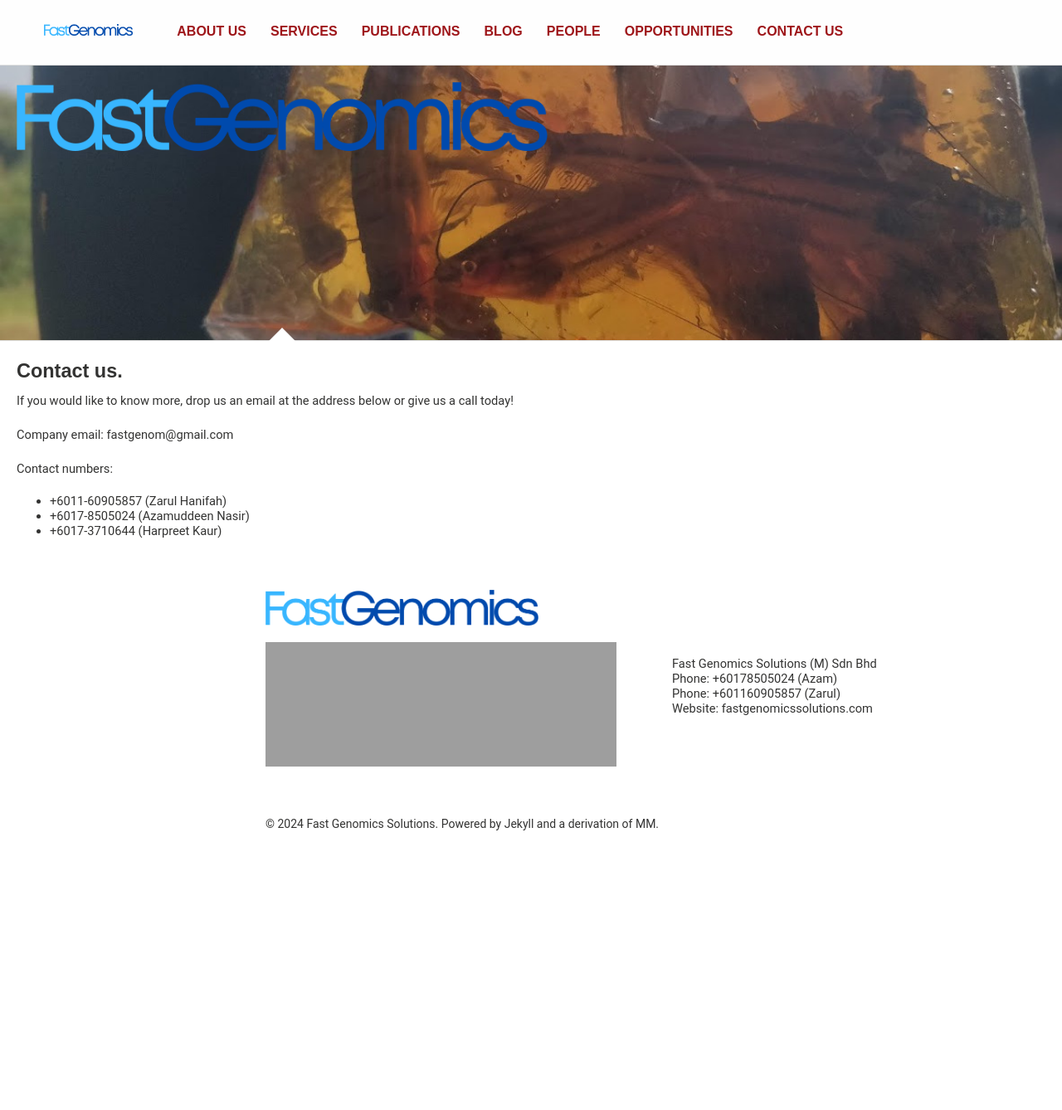
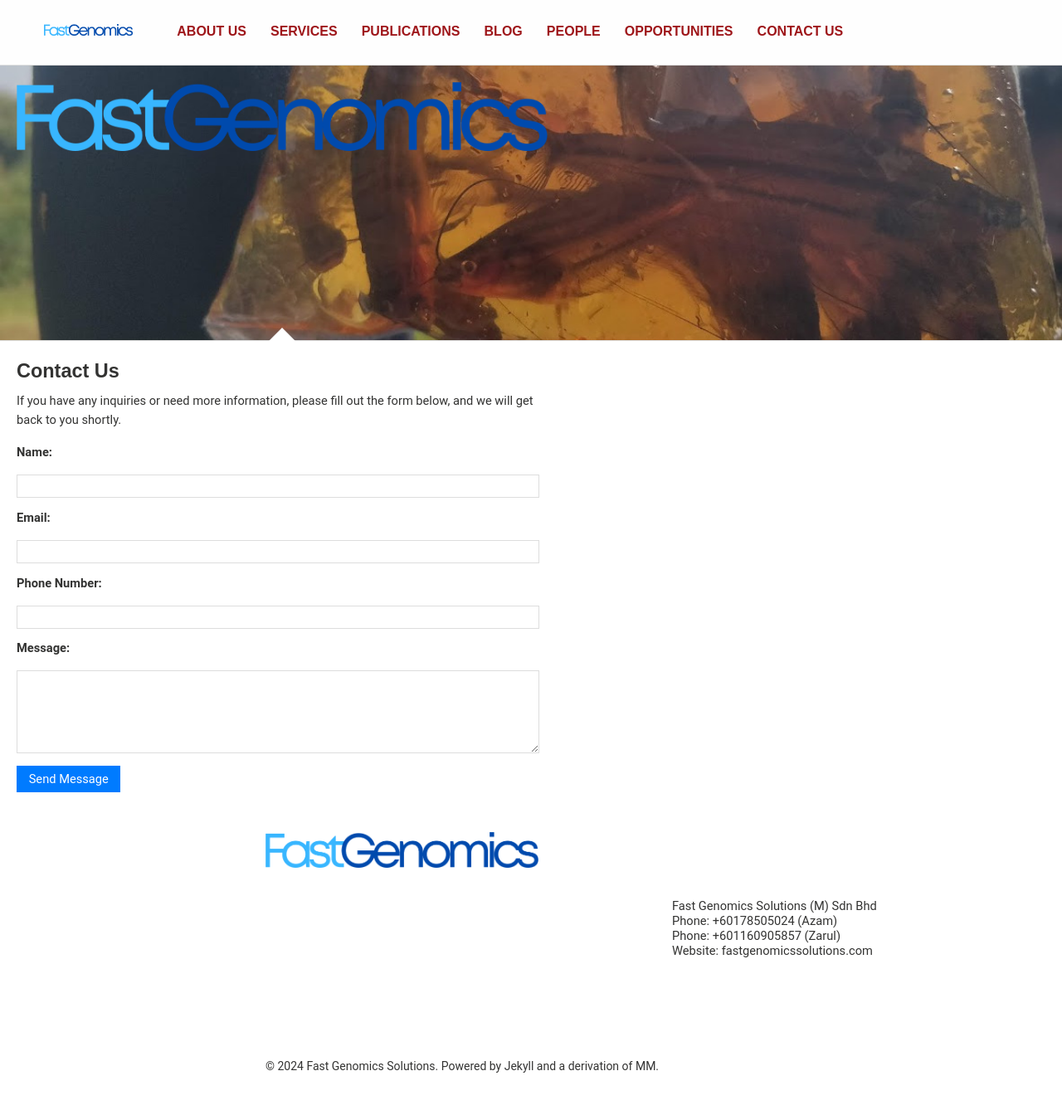
Before and after one commit to ZarulHanifah/ZarulHanifah.github.io, a Jekyll site: the page built from contactus/index.md, in a window 1280 px wide. Shown: the whole page at 83% size. Built offline with Jekyll 4.4.1, drawn with Linux system fonts in a browser that asks for light colours; nearby versions of some CDN libraries; comment, search, counter and statistics services are not loaded; before the commit the page ends 1046 px from its top, so only the background shows below that; grey boxes are pictures that could not be loaded.

Commit message:
Edit contactus, use formspree!

```diff
--- a/contactus/index.md
+++ b/contactus/index.md
@@ -2,18 +2,31 @@
 layout: contactus-index
 title: Contact us
 excerpt: "Fast Genomics Solutions"
+noleftpanel: true
 image:
    display: true
    feature: imagewrap/contactus.jpg
 ---
 
-<h3 style="margin-top: 1em;">Contact us.</h3>
- If you would like to know more, drop us an email at the address below or give us a call today!
 
- Company email: fastgenom@gmail.com
 
- Contact numbers:
+<h3 style="margin-top: 1em;">Contact Us</h3>
+<p>If you have any inquiries or need more information, please fill out the form below, and we will get back to you shortly.</p>
 
-- +6011-60905857 (Zarul Hanifah)
-- +6017-8505024 (Azamuddeen Nasir)
-- +6017-3710644 (Harpreet Kaur)
+<form action="https://formspree.io/f/mnnqydpb" method="POST">
+  <label for="name">Name:</label><br>
+  <input type="text" id="name" name="name" required style="width: 100%; margin-bottom: 1em;"><br>
+
+  <label for="email">Email:</label><br>
+  <input type="email" id="email" name="email" required style="width: 100%; margin-bottom: 1em;"><br>
+
+  <label for="phone">Phone Number:</label><br>
+  <input type="tel" id="phone" name="phone" required style="width: 100%; margin-bottom: 1em;"><br>
+
+  <label for="message">Message:</label><br>
+  <textarea id="message" name="message" rows="5" required style="width: 100%; margin-bottom: 1em;"></textarea><br>
+
+  <button type="submit" style="padding: 0.5em 1em; background-color: #007BFF; color: white; border: none; cursor: pointer;">
+    Send Message
+  </button>
+</form>
```
Also changed, not shown: 2 other files.
